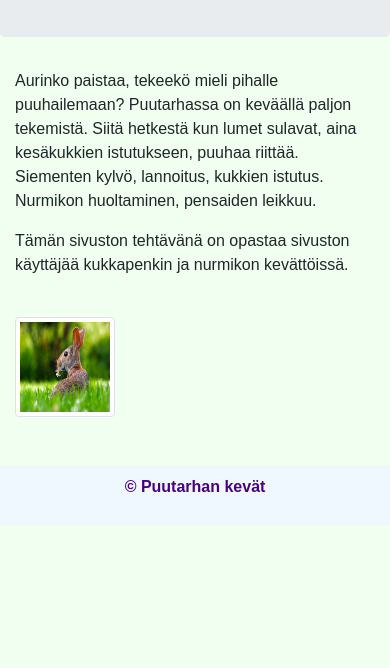
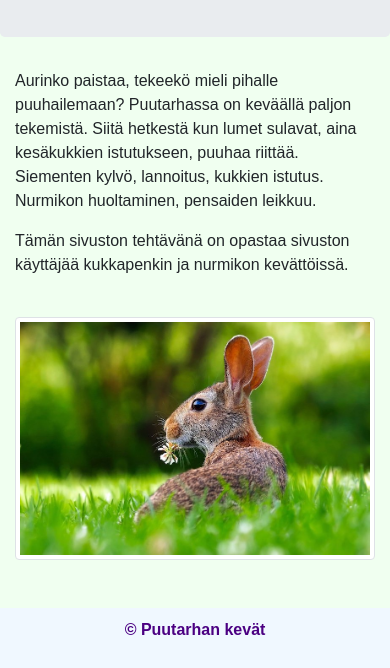
Before and after one commit to annajunna/annajunna.github.io, a plain HTML site: page index.html in a window 390 px wide. Shown: the part 249-917 px from the top of the page. Before the commit the page ends 844 px from the top, so only its background shows below. Drawn offline with nearby package versions, Linux system fonts and the light colour scheme.

Commit message:
Add files via upload

```diff
--- a/styles.css
+++ b/styles.css
@@ -19,9 +19,3 @@ h1
 	font-weight: bold;
 	display: block;
   }
-
-@media only screen and (max-width: 800px){
-  .img-thumbnail {
-      width: 100px;
-      height: 100px;
-  }
```
